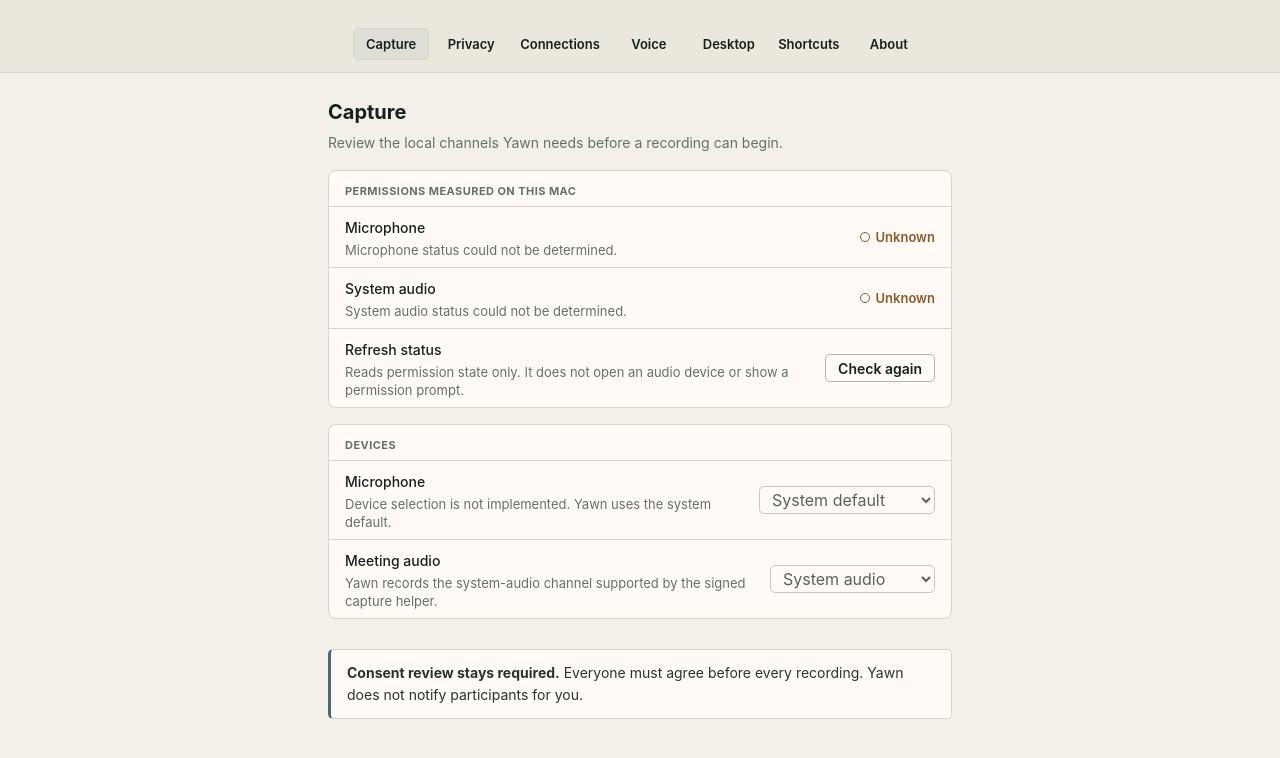
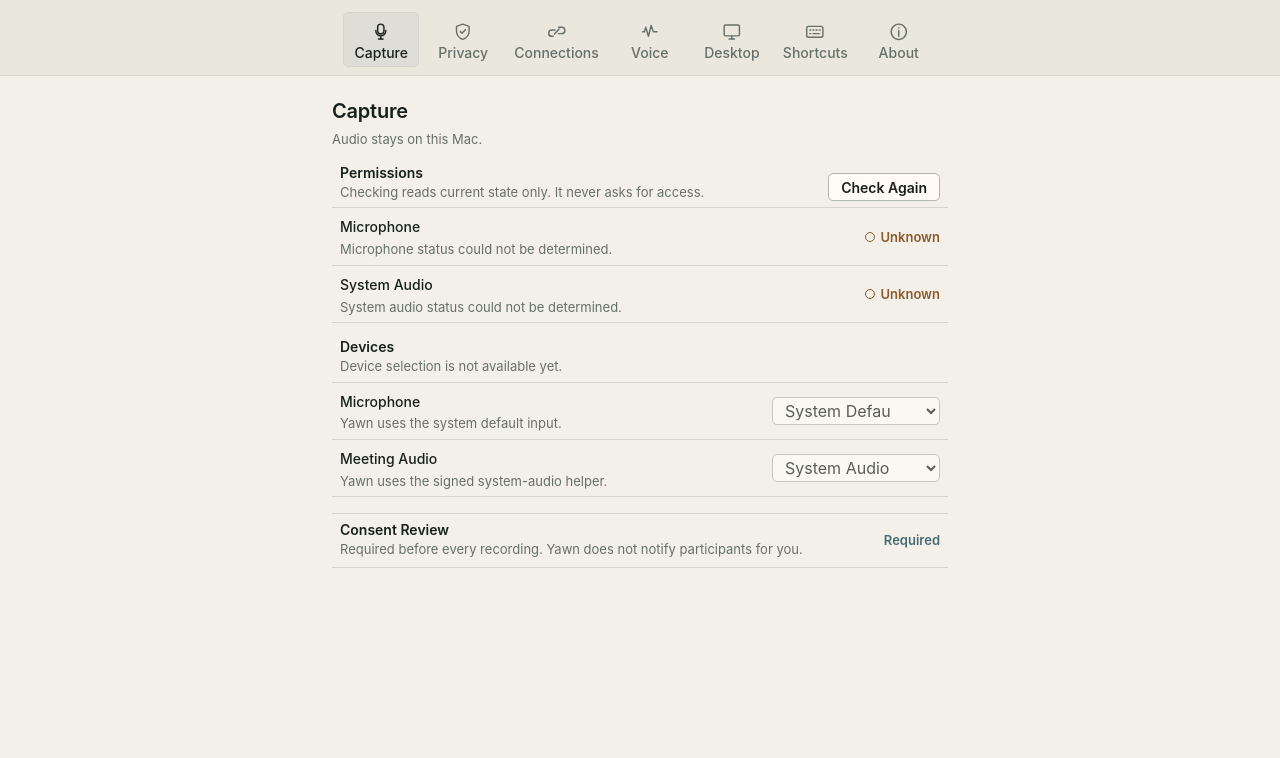
Before and after one commit to nino-chavez/meeting-notes-local, a website: page apps/desktop/ui/settings.html in a window 1280 px wide. Drawn offline with Linux system fonts and the light colour scheme.

Commit message:
fix(desktop): compact the native capture settings pane

```diff
--- a/apps/desktop/ui/settings-window.css
+++ b/apps/desktop/ui/settings-window.css
@@ -1,5 +1,11 @@
 :root {
   background: var(--ys-surface-window);
+}
+
+html,
+body {
+  inline-size: 100%;
+  block-size: 100%;
 }
 
 body {
@@ -12,57 +18,175 @@
 
 .ys-window[data-role="settings"] {
   inline-size: 100%;
-  block-size: 100vh;
+  block-size: 100%;
+  display: grid;
+  grid-template-rows: 4.75rem minmax(0, 1fr);
   border: 0;
   border-radius: 0;
-  overflow: auto;
+  overflow: hidden;
 }
 
 .ys-settings-toolbar {
-  position: sticky;
-  inset-block-start: 0;
-  z-index: 1;
-  padding-block-start: 1.75rem;
+  min-inline-size: 0;
+  align-items: stretch;
+  gap: var(--ys-space-3);
+  padding: var(--ys-space-5) var(--ys-space-6) var(--ys-space-4);
 }
 
 .ys-settings-toolbar .ys-button {
   min-inline-size: 4.75rem;
-  min-block-size: var(--ys-control-large);
-  padding-inline: var(--ys-space-3);
+  min-block-size: 3.25rem;
+  display: grid;
+  grid-template-rows: 1.5rem auto;
+  place-items: center;
+  align-content: center;
+  gap: var(--ys-space-1);
+  padding: var(--ys-space-2) var(--ys-space-3);
   border-color: transparent;
+  border-radius: var(--ys-radius-md);
   background: transparent;
-  font-size: var(--ys-type-sm);
+  color: var(--ys-ink-muted);
+  font-size: var(--ys-type-ui);
+  font-weight: 500;
+  line-height: 1;
 }
 
 .ys-settings-toolbar .ys-button[aria-selected="true"] {
   border-color: var(--ys-border);
   background: var(--ys-surface-selected);
+  color: var(--ys-ink-strong);
+}
+
+.settings-tab__icon {
+  inline-size: 1.35rem;
+  block-size: 1.35rem;
+  overflow: visible;
+  fill: none;
+  stroke: currentColor;
+  stroke-linecap: round;
+  stroke-linejoin: round;
+  stroke-width: 1.6;
 }
 
 .ys-settings-pane {
-  max-inline-size: 42rem;
+  inline-size: min(38.5rem, 100%);
+  block-size: 100%;
+  box-sizing: border-box;
+  align-content: start;
+  gap: var(--ys-space-6);
   margin-inline: auto;
+  padding: var(--ys-space-7) 0 var(--ys-space-6);
+  overflow: hidden;
 }
 
 .ys-settings-pane > header h1 {
   margin: 0;
   color: var(--ys-ink-strong);
   font-size: var(--ys-type-section);
+  font-weight: 600;
+  letter-spacing: -0.01em;
 }
 
 .ys-settings-pane > header p {
-  margin: var(--ys-space-2) 0 0;
+  margin: var(--ys-space-1) 0 0;
   color: var(--ys-ink-muted);
-  font-size: var(--ys-type-ui);
+  font-size: var(--ys-type-sm);
 }
 
-.ys-settings-row > .ys-status {
+.settings-group {
+  display: grid;
+  gap: var(--ys-space-3);
+}
+
+.settings-group__heading {
+  min-block-size: var(--ys-control-regular);
+  display: flex;
+  align-items: end;
+  justify-content: space-between;
+  gap: var(--ys-space-6);
+  padding-inline: var(--ys-space-4);
+}
+
+.settings-group__heading h2,
+.settings-consent h2 {
+  margin: 0;
+  color: var(--ys-ink-strong);
+  font-size: var(--ys-type-ui);
+  font-weight: 600;
+  line-height: var(--ys-leading-tight);
+}
+
+.settings-group__heading p,
+.settings-consent p,
+.settings-row__copy p {
+  margin: var(--ys-space-1) 0 0;
+  color: var(--ys-ink-muted);
+  font-size: var(--ys-type-sm);
+  line-height: var(--ys-leading-ui);
+}
+
+.settings-group__rows {
+  border-block: var(--ys-border-width) solid var(--ys-border);
+}
+
+.settings-row {
+  min-block-size: 3.15rem;
+  display: grid;
+  grid-template-columns: minmax(0, 1fr) auto;
+  align-items: center;
+  gap: var(--ys-space-7);
+  padding: var(--ys-space-3) var(--ys-space-4);
+}
+
+.settings-row + .settings-row {
+  border-block-start: var(--ys-border-width) solid var(--ys-border);
+}
+
+.settings-row__copy {
+  min-inline-size: 0;
+}
+
+.settings-row__copy strong {
+  color: var(--ys-ink-strong);
+  font-size: var(--ys-type-ui);
+  font-weight: 500;
+}
+
+.settings-row > .ys-status {
+  min-inline-size: 6.5rem;
+  justify-content: flex-end;
   justify-self: end;
+  font-size: var(--ys-type-sm);
+}
+
+.settings-refresh {
+  flex: none;
+}
+
+.ys-select {
+  inline-size: 10.5rem;
+}
+
+.settings-consent {
+  min-block-size: 3.25rem;
+  display: grid;
+  grid-template-columns: minmax(0, 1fr) auto;
+  align-items: center;
+  gap: var(--ys-space-7);
+  padding: var(--ys-space-4);
+  border-block: var(--ys-border-width) solid var(--ys-border);
+}
+
+.settings-required {
+  color: var(--ys-information);
+  font-size: var(--ys-type-sm);
+  font-weight: 600;
 }
 
 .settings-ledger-pane {
-  min-block-size: 20rem;
+  min-block-size: 0;
   align-content: center;
+  padding-inline: var(--ys-space-8);
   text-align: center;
 }
 
@@ -71,3 +195,26 @@
     background: var(--ys-surface-navigation);
   }
 }
+
+/* Keep every control reachable when the webview is magnified or constrained. */
+@media (max-width: 40rem), (max-height: 30rem) {
+  body {
+    min-inline-size: 0;
+    min-block-size: 0;
+  }
+
+  .ys-window[data-role="settings"] {
+    grid-template-rows: 4.75rem minmax(0, 1fr);
+  }
+
+  .ys-settings-toolbar {
+    justify-content: start;
+    overflow-x: auto;
+  }
+
+  .ys-settings-pane {
+    inline-size: 100%;
+    padding-inline: var(--ys-space-6);
+    overflow-y: auto;
+  }
+}
--- a/apps/desktop/ui/settings.html
+++ b/apps/desktop/ui/settings.html
@@ -14,50 +14,88 @@
   <body>
     <main class="ys-window" data-role="settings" aria-label="Yawn Settings">
       <nav class="ys-settings-toolbar" aria-label="Settings panes" role="tablist">
-        <button class="ys-button" id="settings-tab-capture" type="button" role="tab" data-pane="capture" aria-controls="settings-pane-capture" aria-selected="true">Capture</button>
-        <button class="ys-button" id="settings-tab-privacy" type="button" role="tab" data-pane="privacy" aria-controls="settings-pane-privacy" aria-selected="false" tabindex="-1">Privacy</button>
-        <button class="ys-button" id="settings-tab-connections" type="button" role="tab" data-pane="connections" aria-controls="settings-pane-connections" aria-selected="false" tabindex="-1">Connections</button>
-        <button class="ys-button" id="settings-tab-voice" type="button" role="tab" data-pane="voice" aria-controls="settings-pane-voice" aria-selected="false" tabindex="-1">Voice</button>
-        <button class="ys-button" id="settings-tab-desktop" type="button" role="tab" data-pane="desktop" aria-controls="settings-pane-desktop" aria-selected="false" tabindex="-1">Desktop</button>
-        <button class="ys-button" id="settings-tab-shortcuts" type="button" role="tab" data-pane="shortcuts" aria-controls="settings-pane-shortcuts" aria-selected="false" tabindex="-1">Shortcuts</button>
-        <button class="ys-button" id="settings-tab-about" type="button" role="tab" data-pane="about" aria-controls="settings-pane-about" aria-selected="false" tabindex="-1">About</button>
+        <button class="ys-button" id="settings-tab-capture" type="button" role="tab" data-pane="capture" aria-controls="settings-pane-capture" aria-selected="true">
+          <svg class="settings-tab__icon" viewBox="0 0 24 24" aria-hidden="true"><path d="M12 14.5a3.5 3.5 0 0 0 3.5-3.5V7a3.5 3.5 0 1 0-7 0v4a3.5 3.5 0 0 0 3.5 3.5Z"/><path d="M6.5 10.5v.5a5.5 5.5 0 0 0 11 0v-.5M12 16.5V20M9.5 20h5"/></svg>
+          <span>Capture</span>
+        </button>
+        <button class="ys-button" id="settings-tab-privacy" type="button" role="tab" data-pane="privacy" aria-controls="settings-pane-privacy" aria-selected="false" tabindex="-1">
+          <svg class="settings-tab__icon" viewBox="0 0 24 24" aria-hidden="true"><path d="M12 3.5 19 6v5.2c0 4.4-2.8 7.7-7 9.3-4.2-1.6-7-4.9-7-9.3V6l7-2.5Z"/><path d="m9.3 11.8 1.8 1.8 3.8-4"/></svg>
+          <span>Privacy</span>
+        </button>
+        <button class="ys-button" id="settings-tab-connections" type="button" role="tab" data-pane="connections" aria-controls="settings-pane-connections" aria-selected="false" tabindex="-1">
+          <svg class="settings-tab__icon" viewBox="0 0 24 24" aria-hidden="true"><path d="M9.5 14.5 14.5 9M8 17H6.5a3.5 3.5 0 0 1 0-7H10M14 7h3.5a3.5 3.5 0 0 1 0 7H14"/></svg>
+          <span>Connections</span>
+        </button>
+        <button class="ys-button" id="settings-tab-voice" type="button" role="tab" data-pane="voice" aria-controls="settings-pane-voice" aria-selected="false" tabindex="-1">
+          <svg class="settings-tab__icon" viewBox="0 0 24 24" aria-hidden="true"><path d="M4 12h2l1.5-5 3 10 3-12 2.5 7H20"/></svg>
+          <span>Voice</span>
+        </button>
+        <button class="ys-button" id="settings-tab-desktop" type="button" role="tab" data-pane="desktop" aria-controls="settings-pane-desktop" aria-selected="false" tabindex="-1">
+          <svg class="settings-tab__icon" viewBox="0 0 24 24" aria-hidden="true"><rect x="3.5" y="4.5" width="17" height="12" rx="1.5"/><path d="M9 20h6M12 16.5V20"/></svg>
+          <span>Desktop</span>
+        </button>
+        <button class="ys-button" id="settings-tab-shortcuts" type="button" role="tab" data-pane="shortcuts" aria-controls="settings-pane-shortcuts" aria-selected="false" tabindex="-1">
+          <svg class="settings-tab__icon" viewBox="0 0 24 24" aria-hidden="true"><rect x="3" y="6" width="18" height="12" rx="2"/><path d="M6.5 10h1M10 10h1M13.5 10h1M17 10h1M6.5 14h1M10 14h7"/></svg>
+          <span>Shortcuts</span>
+        </button>
+        <button class="ys-button" id="settings-tab-about" type="button" role="tab" data-pane="about" aria-controls="settings-pane-about" aria-selected="false" tabindex="-1">
+          <svg class="settings-tab__icon" viewBox="0 0 24 24" aria-hidden="true"><circle cx="12" cy="12" r="8.5"/><path d="M12 10.5V17M12 7.5v.2"/></svg>
+          <span>About</span>
+        </button>
       </nav>
 
       <section class="ys-settings-pane" id="settings-pane-capture" data-pane-panel="capture" role="tabpanel" aria-labelledby="settings-tab-capture" tabindex="0">
-        <header>
+        <header class="settings-pane-heading">
           <h1>Capture</h1>
-          <p>Review the local channels Yawn needs before a recording can begin.</p>
+          <p>Audio stays on this Mac.</p>
         </header>
 
-        <section class="ys-settings-section" aria-labelledby="capture-permissions-title">
-          <h2 class="ys-settings-section__title" id="capture-permissions-title">Permissions measured on this Mac</h2>
-          <div class="ys-settings-row">
-            <div><strong>Microphone</strong><p class="ys-help-text" id="microphone-help">Checking the signed permission probe.</p></div>
-            <span class="ys-status" id="microphone-status" data-state="processing"><span class="ys-status__mark" aria-hidden="true"></span><span>Checking</span></span>
+        <section class="settings-group" aria-labelledby="capture-permissions-title">
+          <div class="settings-group__heading">
+            <div>
+              <h2 id="capture-permissions-title">Permissions</h2>
+              <p>Checking reads current state only. It never asks for access.</p>
+            </div>
+            <button class="ys-button settings-refresh" id="refresh-permissions" type="button">Check Again</button>
           </div>
-          <div class="ys-settings-row">
-            <div><strong>System audio</strong><p class="ys-help-text" id="system-audio-help">Checking whether the platform can report this without asking.</p></div>
-            <span class="ys-status" id="system-audio-status" data-state="processing"><span class="ys-status__mark" aria-hidden="true"></span><span>Checking</span></span>
-          </div>
-          <div class="ys-settings-row">
-            <div><strong>Refresh status</strong><p class="ys-help-text">Reads permission state only. It does not open an audio device or show a permission prompt.</p></div>
-            <button class="ys-button" id="refresh-permissions" type="button">Check again</button>
+          <div class="settings-group__rows">
+            <div class="settings-row">
+              <div class="settings-row__copy"><strong>Microphone</strong><p id="microphone-help">Checking the signed permission probe.</p></div>
+              <span class="ys-status" id="microphone-status" data-state="processing"><span class="ys-status__mark" aria-hidden="true"></span><span>Checking</span></span>
+            </div>
+            <div class="settings-row">
+              <div class="settings-row__copy"><strong>System Audio</strong><p id="system-audio-help">Checking whether macOS can report this without asking.</p></div>
+              <span class="ys-status" id="system-audio-status" data-state="processing"><span class="ys-status__mark" aria-hidden="true"></span><span>Checking</span></span>
+            </div>
           </div>
         </section>
 
-        <section class="ys-settings-section" aria-labelledby="capture-devices-title">
-          <h2 class="ys-settings-section__title" id="capture-devices-title">Devices</h2>
-          <div class="ys-settings-row">
-            <div><strong>Microphone</strong><p class="ys-help-text">Device selection is not implemented. Yawn uses the system default.</p></div>
-            <select class="ys-select" disabled aria-label="Microphone"><option>System default</option></select>
+        <section class="settings-group" aria-labelledby="capture-devices-title">
+          <div class="settings-group__heading">
+            <div>
+              <h2 id="capture-devices-title">Devices</h2>
+              <p>Device selection is not available yet.</p>
+            </div>
           </div>
-          <div class="ys-settings-row">
-            <div><strong>Meeting audio</strong><p class="ys-help-text">Yawn records the system-audio channel supported by the signed capture helper.</p></div>
-            <select class="ys-select" disabled aria-label="Meeting audio"><option>System audio</option></select>
+          <div class="settings-group__rows">
+            <div class="settings-row">
+              <div class="settings-row__copy"><strong>Microphone</strong><p id="microphone-device-help">Yawn uses the system default input.</p></div>
+              <select class="ys-select" disabled aria-label="Microphone" aria-describedby="microphone-device-help"><option>System Default</option></select>
+            </div>
+            <div class="settings-row">
+              <div class="settings-row__copy"><strong>Meeting Audio</strong><p id="meeting-audio-device-help">Yawn uses the signed system-audio helper.</p></div>
+              <select class="ys-select" disabled aria-label="Meeting audio" aria-describedby="meeting-audio-device-help"><option>System Audio</option></select>
+            </div>
           </div>
         </section>
 
-        <p class="ys-inline-notice" data-tone="information"><strong>Consent review stays required.</strong> Everyone must agree before every recording. Yawn does not notify participants for you.</p>
+        <section class="settings-consent" aria-labelledby="capture-consent-title">
+          <div>
+            <h2 id="capture-consent-title">Consent Review</h2>
+            <p>Required before every recording. Yawn does not notify participants for you.</p>
+          </div>
+          <span class="settings-required">Required</span>
+        </section>
       </section>
 
       <section class="ys-settings-pane settings-ledger-pane" id="settings-pane-privacy" data-pane-panel="privacy" role="tabpanel" aria-labelledby="settings-tab-privacy" tabindex="0" hidden><header><h1>Privacy</h1><p>This pane has not moved into the native Settings window yet.</p></header></section>
```
Also changed, not shown: apps/desktop/ui/settings-window.test.mjs (+38 -0 lines).
